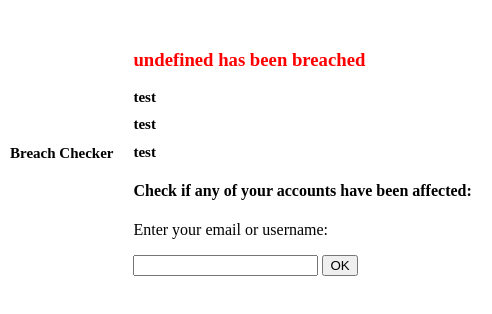
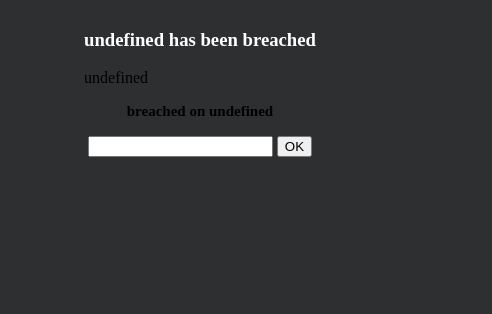
Before and after one commit to kennethkoch/Breach-Alert, a browser extension: page src/html/popup.html in a window 400 px wide. Shown: the whole page, 492 px wide, since content can reach past the window. Drawn offline with Linux system fonts and the light colour scheme.

Commit message:
added some styling

```diff
--- /dev/null
+++ b/src/css/styles.css
@@ -0,0 +1,26 @@
+h3 {
+  color: white;
+}
+
+body {
+  background-color: #2e2f30;
+  margin: 10px;
+  white-space: nowrap;
+  text-align: center;
+}
+
+p {
+  max-width: 25px;
+}
+
+h1 {
+  font-size: 15px;
+}
+
+#container {
+  align-items: center;
+  align-content: center;
+  display: flex;
+  justify-content: space-evenly;
+  flex-wrap: wrap;
+}
--- a/src/html/popup.html
+++ b/src/html/popup.html
@@ -7,25 +7,7 @@
 <html>
   <head>
     <title>Pwn Alert</title>
-    <style type="text/css">
-      h3 {
-        color: red;
-      }
-      body {
-        margin: 10px;
-        white-space: nowrap;
-      }
-
-      h1 {
-        font-size: 15px;
-      }
-
-      #container {
-        align-items: center;
-        display: flex;
-        justify-content: space-between;
-      }
-    </style>
+    <link rel="stylesheet" type='text/css' href='../css/styles.css'/>
 
     <!--
       - JavaScript and HTML must be in separate files: see our Content Security
@@ -38,14 +20,13 @@
 
   <body>
     <div id="container">
-      <h1>Breach Checker</h1>
-    <div style="padding: 20px 20px 20px 20px;">
+    <div>
         <h3 id='safe'></h3>
-        <h1 id='name'>test</h1>
-        <h1 id='domain'>test</h1>
-        <h1 id='date'>test</h1>
-        <h4>Check if any of your accounts have been affected:</h4>
-        <p>Enter your email or username: </p>
+        <p id='description'></p>
+        <h1 id='name'></h1>
+        <h1 id='domain'></h1>
+        <h1 id='date'></h1>
+        <p id='check'></p>
         <input id="name_textbox" />
          <button id="ok_btn" type="button">OK</button>
     </div>
--- a/src/html/popup.js
+++ b/src/html/popup.js
@@ -31,12 +31,14 @@ chrome.storage.local.get({breachWarning: 'defaultValue'}, function(items) {
     console.log(items.breachWarning);
     if (items.breachWarning) {
       document.getElementById('safe').textContent = `${items.breachWarning.name} has been breached`
-      document.getElementById('description').textContent = items.breachWarning.description
+      document.getElementById('description').innerHTML = items.breachWarning.description
       document.getElementById('name').textContent = items.breachWarning.name
       document.getElementById('domain').textContent = items.breachWarning.domain
       document.getElementById('date').textContent = `breached on ${items.breachWarning.breachDate}`
     } else {
       document.getElementById('safe').textContent = `this site not has been breached`
+      document.getElementById('check').innerHTML = `However, you're data may have <br/>been
+                                                      compromised elsewhere.`
     }
 });
 
```
